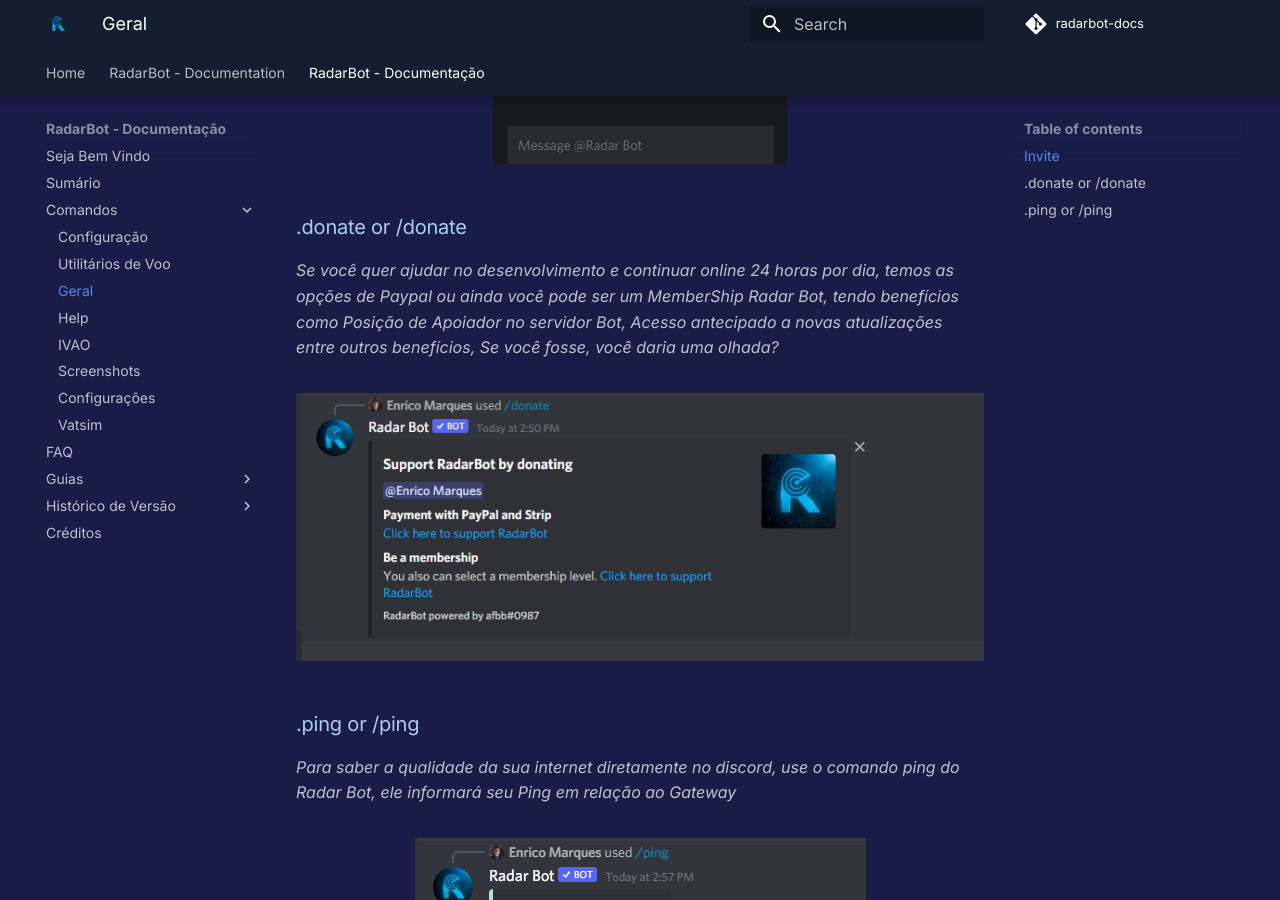
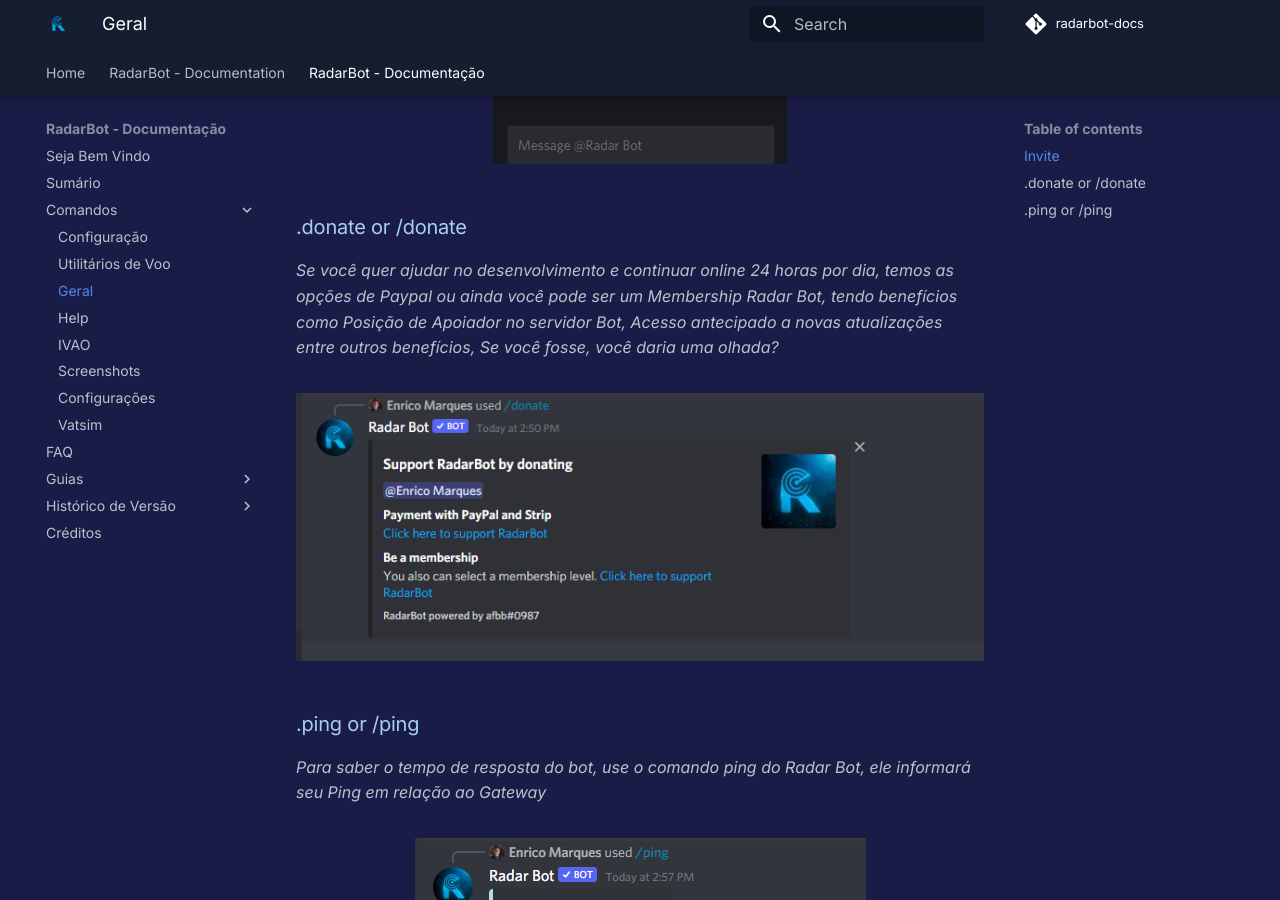
Before and after one commit to radarbot-team/radarbot-docs, an MkDocs documentation site: the page built from docs/radarbot-pt/commands/General.md, in a window 1280 px wide and 900 px high, scrolled down 823 px. Built offline with MkDocs 1.6.1 and Material for MkDocs 9.7.7, drawn with Linux system fonts in a browser that asks for light colours; comment, search, counter and statistics services are not loaded.

Commit message:
Corrections for docs portuguese

```diff
--- a/docs/radarbot-pt/commands/General.md
+++ b/docs/radarbot-pt/commands/General.md
@@ -12,7 +12,7 @@
 
 ### .donate or /donate
 
-*Se você quer ajudar no desenvolvimento e continuar online 24 horas por dia, temos as opções  de Paypal ou ainda você pode ser um MemberShip Radar Bot, tendo benefícios como Posição de Apoiador no servidor Bot, Acesso antecipado a novas atualizações entre outros benefícios, Se você fosse, você daria uma olhada?*
+*Se você quer ajudar no desenvolvimento e continuar online 24 horas por dia, temos as opções  de Paypal ou ainda você pode ser um Membership Radar Bot, tendo benefícios como Posição de Apoiador no servidor Bot, Acesso antecipado a novas atualizações entre outros benefícios, Se você fosse, você daria uma olhada?*
 <figure markdown>
 ![Donate](../../assets/images/donate.png)
 </figure>
@@ -20,7 +20,7 @@
 
 ### .ping or /ping
 
-*Para saber a qualidade da sua internet diretamente no discord, use o comando ping do Radar Bot, ele informará seu Ping em relação ao Gateway*
+*Para saber o tempo de resposta do bot, use o comando ping do Radar Bot, ele informará seu Ping em relação ao Gateway*
 <figure markdown>
 ![Ping](../../assets/images/ping.png)
 </figure>
```
Also changed, not shown: docs/radarbot-pt/acknowledgment.md (+1 -1 lines), docs/radarbot-pt/commands/Help.md (+1 -1 lines), docs/radarbot-pt/commands/Vatsim.md (+1 -1 lines), docs/radarbot-pt/index.md (+1 -1 lines).
